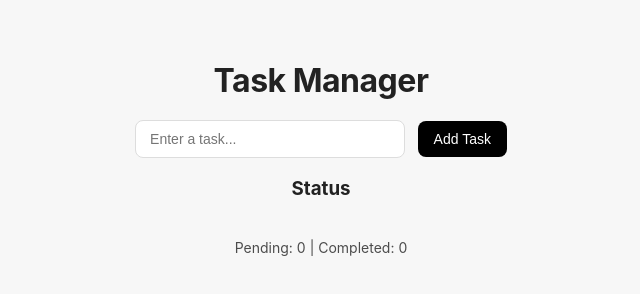
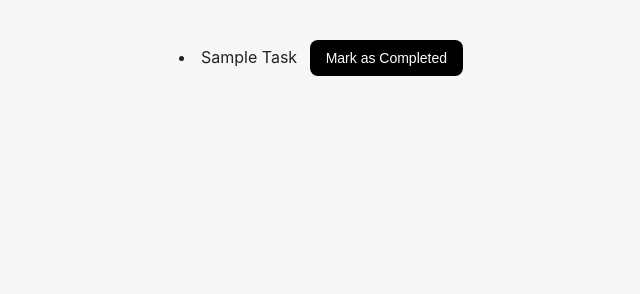
Before and after one commit to Naga-Pavan-Bhuma/Student-Task-Manager-Frontend, a plain HTML site: page components/read.html in a window 1280 px wide. Shown: the whole page, without its empty margins (319-959 px from the left). Drawn offline with Linux system fonts and the light colour scheme; files that its build step writes are made by us from their sources.

Commit message:
Created Files

```diff
--- a/app.js
+++ b/app.js
@@ -58,6 +58,10 @@ function renderTasks(tasks) {
   document.getElementById("completedCount").textContent = completed;
 }
 
+function markCompleted(){
+  alert("Your Task has been completed")
+}
+
 document.getElementById("addBtn").addEventListener("click", addTask);
 
 loadTasks();
--- a/components/read.html
+++ b/components/read.html
@@ -2,24 +2,14 @@
 <html>
 <head>
   <title>Task Manager</title>
-  <link rel="stylesheet" href="style.css">
+  <link rel="stylesheet" href="../style.css">
 </head>
 <body>
-  <h1>Task Manager</h1>
+  <li class="task-item">
+    <span class="task-text">Sample Task</span>
+    <button class="complete-btn" onclick="markCompleted()">Mark as Completed</button>
+  </li>
 
-  <div>
-    <input id="taskInput" type="text" placeholder="Enter a task..." />
-    <button id="addBtn">Add Task</button>
-  </div>
-
-  <h3>Status</h3>
-  <p>
-    Pending: <span id="pendingCount">0</span> |
-    Completed: <span id="completedCount">0</span>
-  </p>
-
-  <ul id="taskList"></ul>
-
-  <script src="app.js"></script>
+  <script src="../app.js"></script>
 </body>
 </html>
```
Also changed, not shown: index.html (+1 -1 lines).
